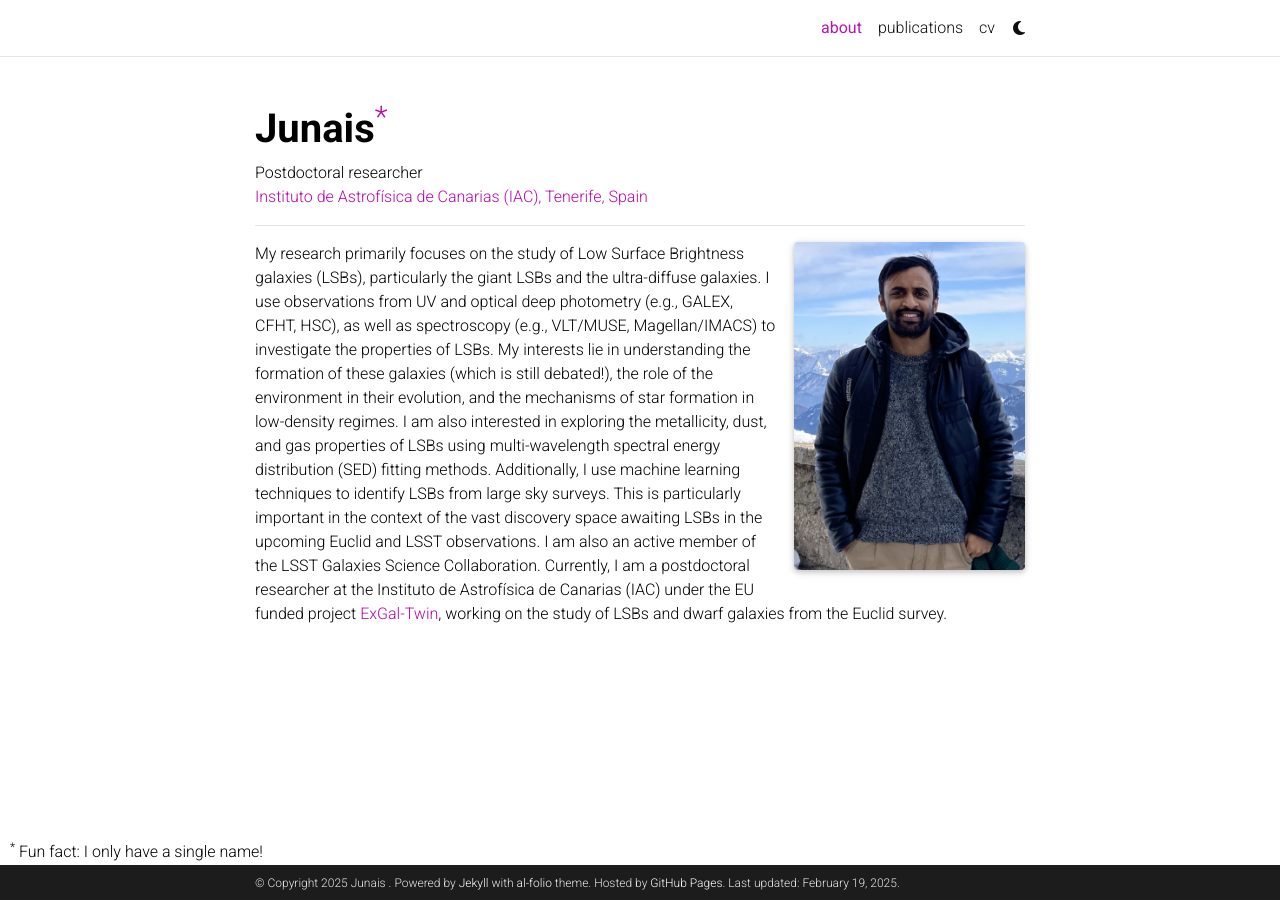
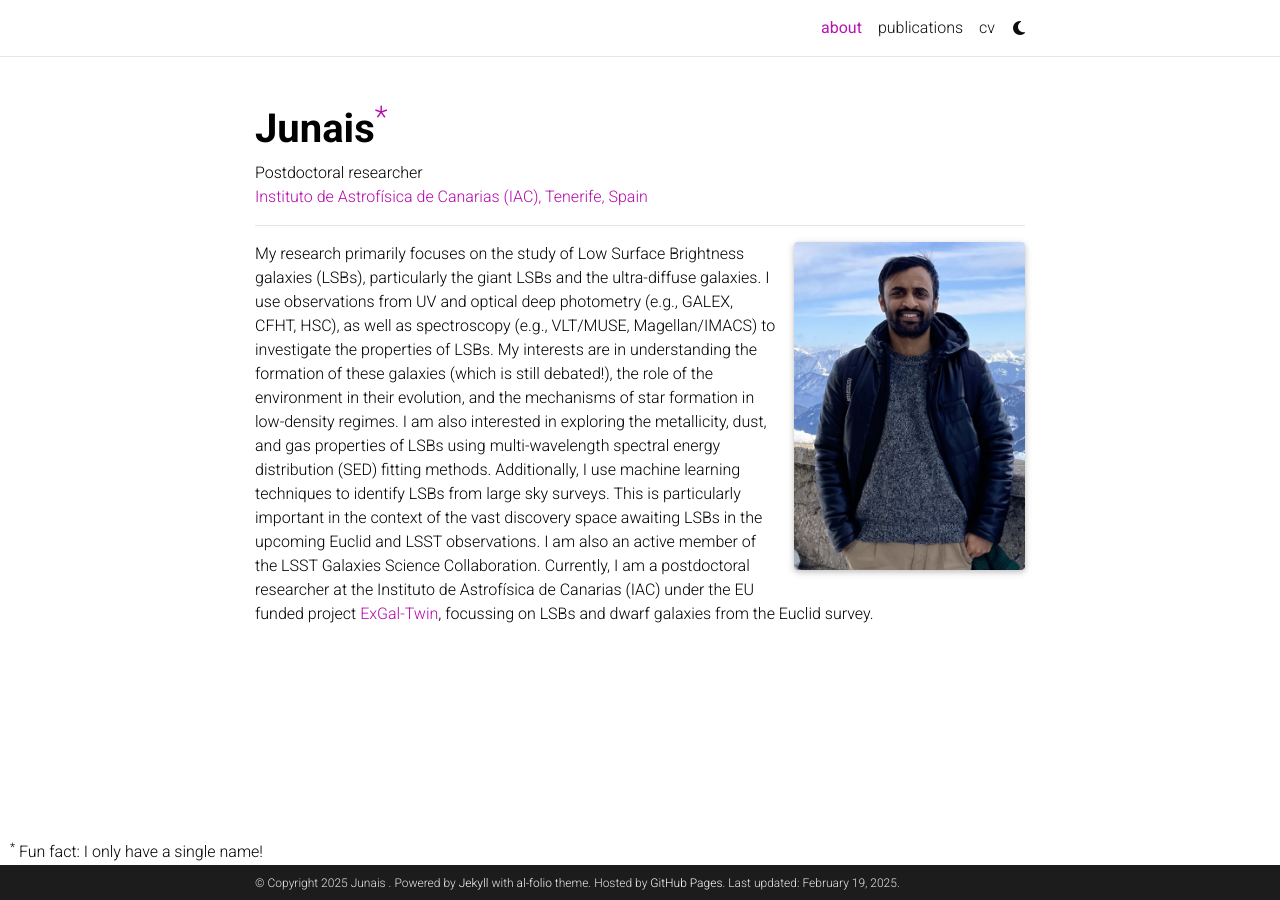
Before and after one commit to junais-astro/junais-astro.github.io, a Jekyll site: the page built from _pages/about.md, in a window 1280 px wide. Built offline with Jekyll 4.4.1, drawn with Linux system fonts in a browser that asks for light colours; full-size pictures stand in for the smaller copies a plugin makes; comment, search, counter and statistics services are not loaded; a style sheet for code colours, icons or effects is not loaded.

Commit message:
Update about.md

```diff
--- a/_pages/about.md
+++ b/_pages/about.md
@@ -22,5 +22,5 @@
 ---
 <!-- I am interested in studying low surface brightness galaxies (LSBs). Their formation and evolution are still debated questions in the extragalactic community. I use observational data (UV, optical) of LSBs, in combination with galaxy evolution models to constrain their properties (e.g., star formation, environmental interactions). During my postdoc at NCBJ, I am working with the ASTROdust group (led by Katarzyna Małek) to characterize the dust attenuation in a large sample of galaxies observed by Herschel. I am also an active member of the LSST Galaxies Science Collaboration, with a special focus on low surface brightness science. -->
 
-My research primarily focuses on the study of Low Surface Brightness galaxies (LSBs), particularly the giant LSBs and the ultra-diffuse galaxies. I use observations from UV and optical deep photometry (e.g., GALEX, CFHT, HSC), as well as spectroscopy (e.g., VLT/MUSE, Magellan/IMACS) to investigate the properties of LSBs. My interests lie in understanding the formation of these galaxies (which is still debated!), the role of the environment in their evolution, and the mechanisms of star formation in low-density regimes. I am also interested in exploring the metallicity, dust, and gas properties of LSBs using multi-wavelength spectral energy distribution (SED) fitting methods. Additionally, I use machine learning techniques to identify LSBs from large sky surveys. This is particularly important in the context of the vast discovery space awaiting LSBs in the upcoming Euclid and LSST observations. I am also an active member of the LSST Galaxies Science Collaboration. Currently, I am a postdoctoral researcher at the Instituto de Astrofísica de Canarias (IAC) under the EU funded project [ExGal-Twin](https://research.iac.es/proyecto/ExGal-Twin/), working on the study of LSBs and dwarf galaxies from the Euclid survey.
+My research primarily focuses on the study of Low Surface Brightness galaxies (LSBs), particularly the giant LSBs and the ultra-diffuse galaxies. I use observations from UV and optical deep photometry (e.g., GALEX, CFHT, HSC), as well as spectroscopy (e.g., VLT/MUSE, Magellan/IMACS) to investigate the properties of LSBs. My interests are in understanding the formation of these galaxies (which is still debated!), the role of the environment in their evolution, and the mechanisms of star formation in low-density regimes. I am also interested in exploring the metallicity, dust, and gas properties of LSBs using multi-wavelength spectral energy distribution (SED) fitting methods. Additionally, I use machine learning techniques to identify LSBs from large sky surveys. This is particularly important in the context of the vast discovery space awaiting LSBs in the upcoming Euclid and LSST observations. I am also an active member of the LSST Galaxies Science Collaboration. Currently, I am a postdoctoral researcher at the Instituto de Astrofísica de Canarias (IAC) under the EU funded project [ExGal-Twin](https://research.iac.es/proyecto/ExGal-Twin/), focussing on LSBs and dwarf galaxies from the Euclid survey.
 <!-- [LSST Galaxies Science Collaboration](https://sites.google.com/view/lsstgsc). -->
```
